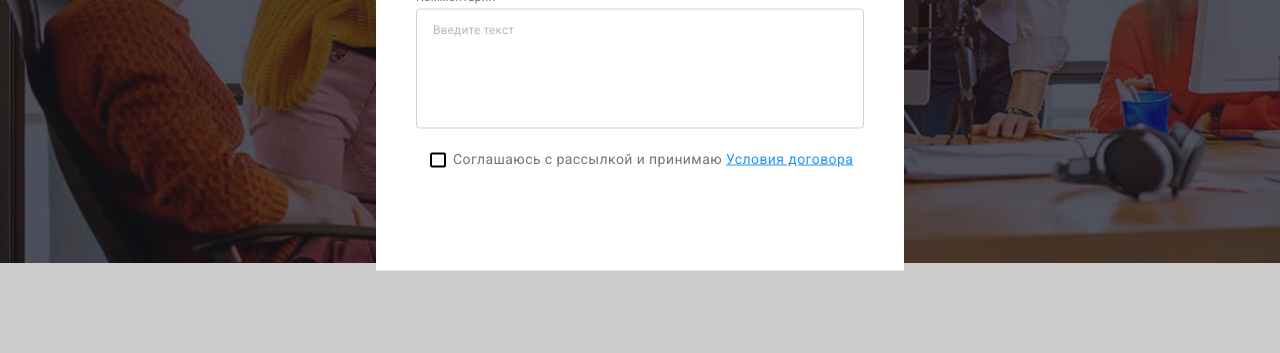
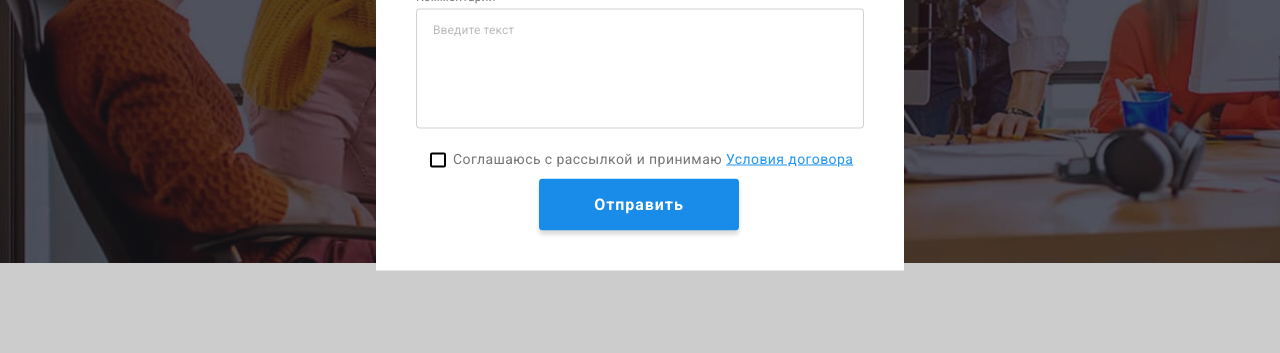
Before and after one commit to DarinaDomalega/goit-markup-hw-06, a plain HTML site: page index.html in a window 1280 px wide. Both pictures are taken after a click on the button "Заказать услугу". Shown: the part 420-773 px from the top of the page. Drawn offline with nearby package versions, Linux system fonts and the light colour scheme.

Commit message:
Ready Hw-6

```diff
--- a/css/styles.css
+++ b/css/styles.css
@@ -409,9 +409,10 @@ fill: var(--accent-color);
 }
 
 .form-modal {
+  margin-left: auto;
+  margin-right: auto;
   width: 448px;
-  padding-left: 40px;
-  padding-right: 40px;
+
   margin-top: 30px;
 }
 
@@ -452,6 +453,7 @@ margin-top: 4px;
   letter-spacing: 0.03em;
   padding-top: 40px;
   color: #212121;
+  padding-top: 40px;
 }
 
 .comment{
@@ -543,6 +545,45 @@ textarea::placeholder{
   outline: var(--accent-color);
   transition: transform 250ms cubic-bezier(0.4, 0, 0.2, 1);
 }
+
+.base-btn:hover,
+.base-btn:focus {
+  background: var(--accent-color);
+  box-shadow: 0px 4px 4px rgb(0 0 0 / 15%);}
+
+
+
+
+
+
+.btn{
+  position: absolute;
+  bottom: 40px;
+  left: 163px;
+  display: block;
+  margin-left: auto;
+  margin-right: auto;
+
+  border: 1px solid transparent;
+  padding: 10px 32px;
+  min-width: 200px;
+
+  box-shadow: 0px 4px 4px rgb(0 0 0 / 15%);
+  border-radius: 4px;
+  cursor: pointer;
+  color: #FFFFFF;
+  background-color: var(--accent-hover-color);
+  outline: none;
+  font-weight: 700;
+  font-size: 16px;
+  line-height: 1.87;
+  text-decoration: none;
+  text-align: center;
+  letter-spacing: 0.06em;
+  }
+
+
+
 
 
 .policy-part{
--- a/index.html
+++ b/index.html
@@ -108,8 +108,10 @@
                           </span>
                         </label>
 
+
+
                 </form>
-
+                <button type="submit" class="btn base-btn">Отправить</button>
             </div>
 
         </div>
```
